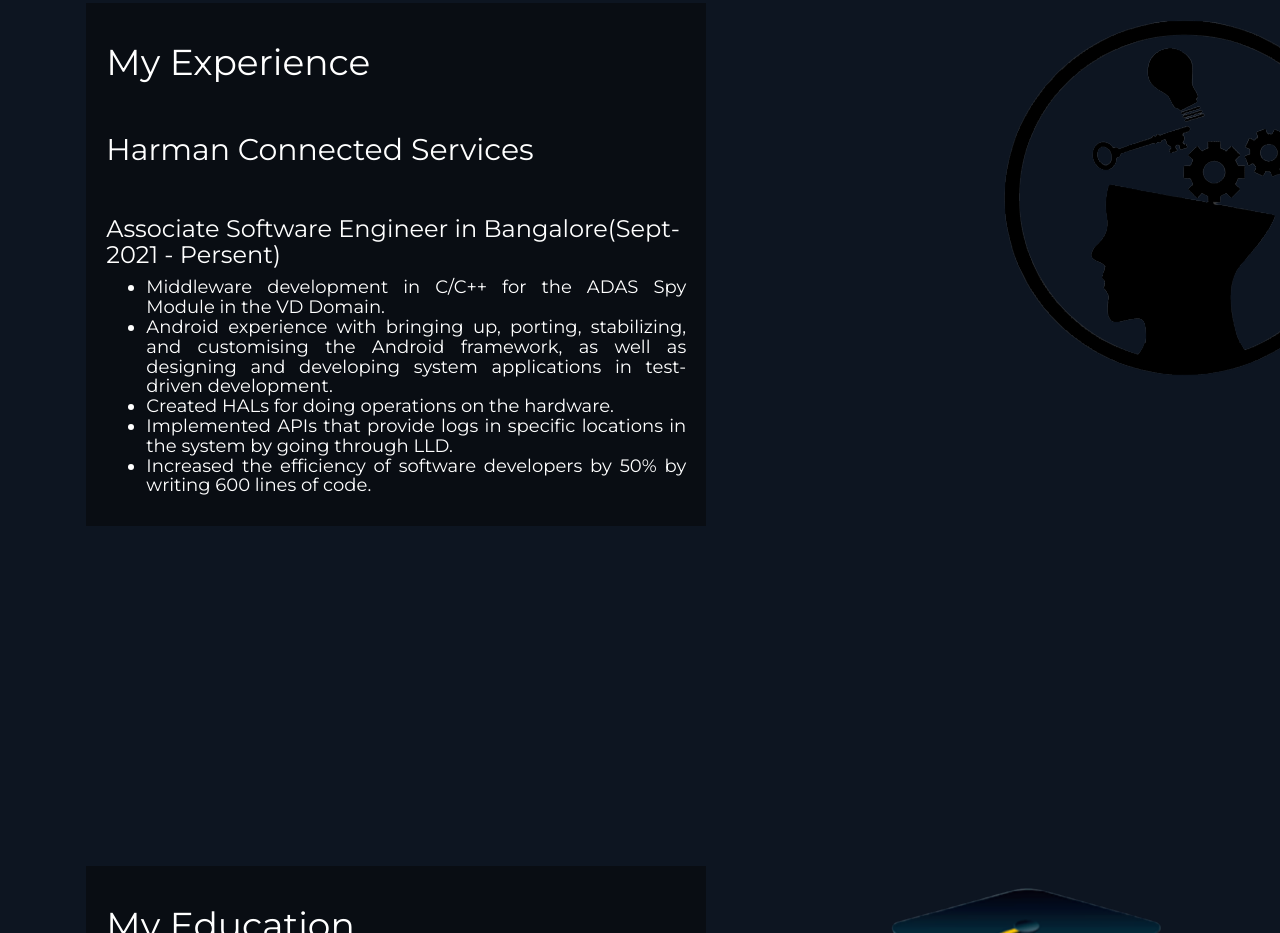
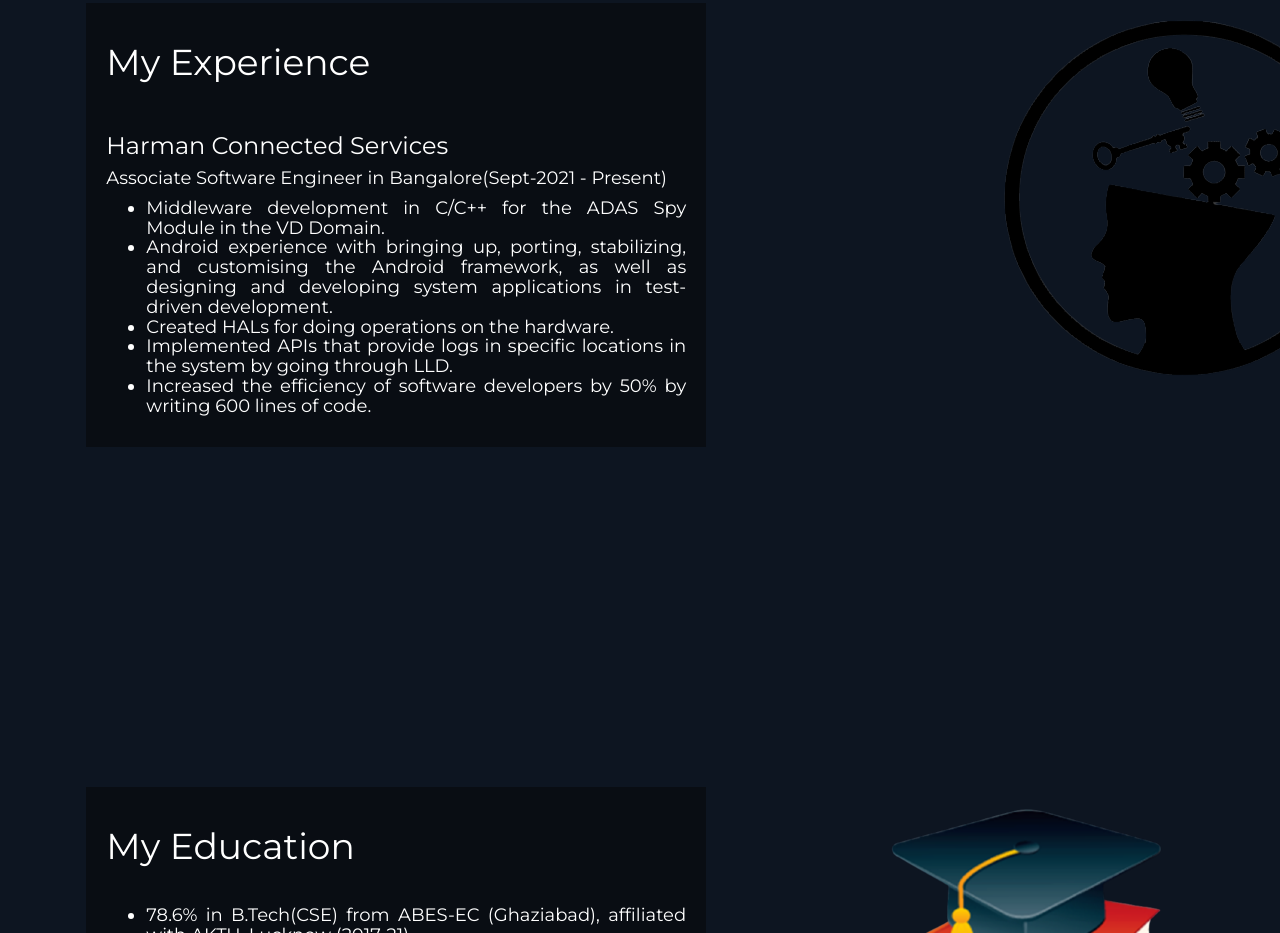
Before and after one commit to praveengupta1701/praveengupta1701.github.io, a plain HTML site: page index.html in a window 1280 px wide. Shown: the part 1497-2430 px from the top of the page. Drawn offline with nearby package versions, Linux system fonts and the light colour scheme; a script that the page names is missing.

Commit message:
Update index.html

```diff
--- a/index.html
+++ b/index.html
@@ -116,8 +116,8 @@
                 <div class="box">
                     <h1 style="color: white;">My Experience</h1>
                     <br/>
-                  <h2 style="color: white;"> Harman Connected Services</h2><br>
-                  <h3 style="color: white;"> Associate Software Engineer in Bangalore(Sept-2021 - Persent)</h3>
+                  <h3 style="color: white;"> Harman Connected Services</h3>
+                  <h4 style="color: white;"> Associate Software Engineer in Bangalore(Sept-2021 - Present)</h4>
                     <h4 style="color: white;">
                     <ul  class="text-justify" style="color: white;">
                         <li>Middleware development in C/C++ for the ADAS Spy Module in the VD Domain.<br></li>
```
